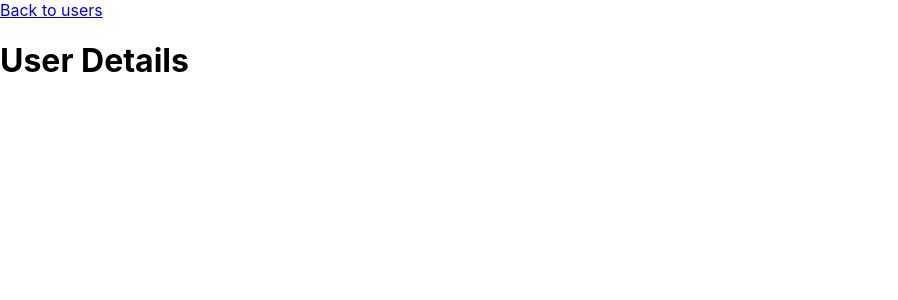
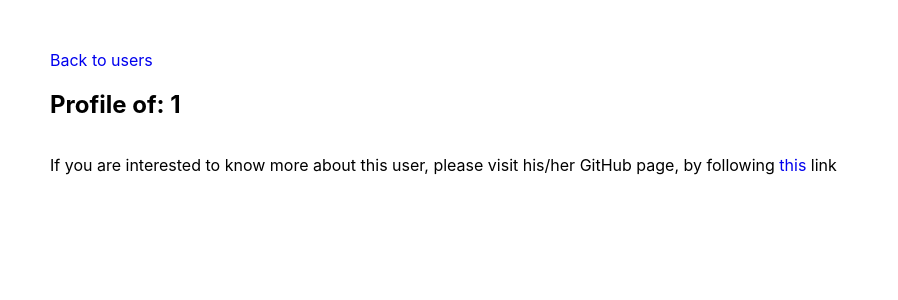
Before and after one commit to SBub/users-git, a React (Create React App) app: page /user/1 in a window 1280 px wide. Shown: the top 300 px of the page, without its empty margins (0-898 px from the left). Built offline with nearby package versions, Linux system fonts and the light colour scheme.

Commit message:
Adding styling to user details page

```diff
--- a/src/App.tsx
+++ b/src/App.tsx
@@ -11,7 +11,7 @@ const App = () => {
       <BrowserRouter>
         <Switch>
           <Route exact path="/" component={UserList} />
-          <Route path="/user/:id" component={UserDetails} />
+          <Route path="/user/:username" component={UserDetails} />
           <Route path="*" render={() => <Redirect to="/" />} />
         </Switch>
       </BrowserRouter>
--- a/src/components/User/index.tsx
+++ b/src/components/User/index.tsx
@@ -6,7 +6,7 @@ import { User as UserType } from "../../types/user";
 
 const User: React.FC<UserType> = ({ id, login, avatar_url }) => {
   return (
-    <Link to={`/user/${id}`} className={styles.container}>
+    <Link to={`/user/${login}`} className={styles.container}>
       <img className={styles.avatar} src={avatar_url} alt="User avatar" />
       <p className={styles.name}>{login}</p>
     </Link>
--- /dev/null
+++ b/src/components/UserDetails/UserDetails.module.css
@@ -0,0 +1,6 @@
+.container {
+  display: flex;
+  flex: 1;
+  padding: 50px;
+  flex-direction: column;
+}
--- a/src/components/UserDetails/index.tsx
+++ b/src/components/UserDetails/index.tsx
@@ -1,18 +1,29 @@
-import React, { useEffect } from "react";
+import React from "react";
+import styles from "./UserDetails.module.css";
 import { Link, useParams } from "react-router-dom";
 
+import { BASE_URL } from "../../utils/api";
+
 const UserDetails = () => {
-  const { id } = useParams();
-
-  useEffect(() => {
-    console.log({ id });
-  }, [id]);
+  const { username } = useParams();
 
   return (
-    <>
+    <div className={styles.container}>
       <Link to="/">Back to users</Link>
-      <h1>User Details</h1>
-    </>
+      <h2>Profile of: {username}</h2>
+      <p>
+        If you are interested to know more about this user, please visit his/her
+        GitHub page, by following{" "}
+        <a
+          href={`${BASE_URL}/${username}`}
+          target="_blank"
+          rel="noopener noreferrer"
+        >
+          this
+        </a>{" "}
+        link
+      </p>
+    </div>
   );
 };
 
--- a/src/context/ErrorProvider.tsx
+++ b/src/context/ErrorProvider.tsx
@@ -30,7 +30,7 @@ const reducer = (state: State, action: Action) => {
   }
 };
 
-const ErrorProvider = ({ children }: { children: React.ReactNode }) => {
+const ErrorProvider: React.FC = ({ children }) => {
   const [state, dispatch] = useReducer(reducer, initialState);
   return (
     <ErrorDispatch.Provider value={dispatch}>
--- a/src/index.css
+++ b/src/index.css
@@ -53,3 +53,7 @@ html {
     transform: rotate(0deg);
   }
 }
+
+a {
+  text-decoration: none;
+}
--- /dev/null
+++ b/src/utils/api.ts
@@ -0,0 +1,2 @@
+export const BASE_API_URL = "https://api.github.com";
+export const BASE_URL = "https://github.com";
```
Also changed, not shown: src/types/user.ts (+11 -0 lines).
